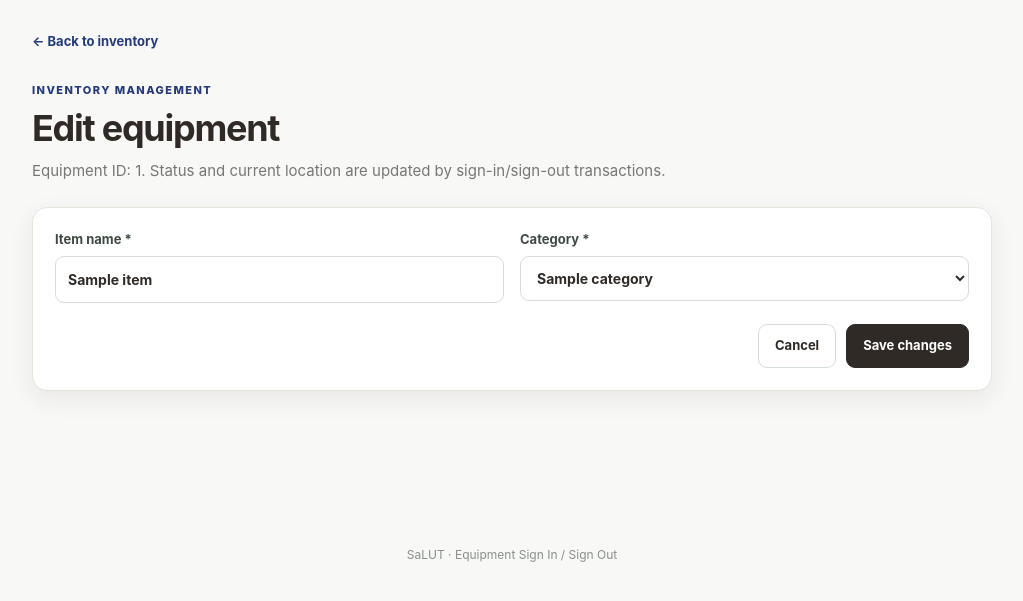
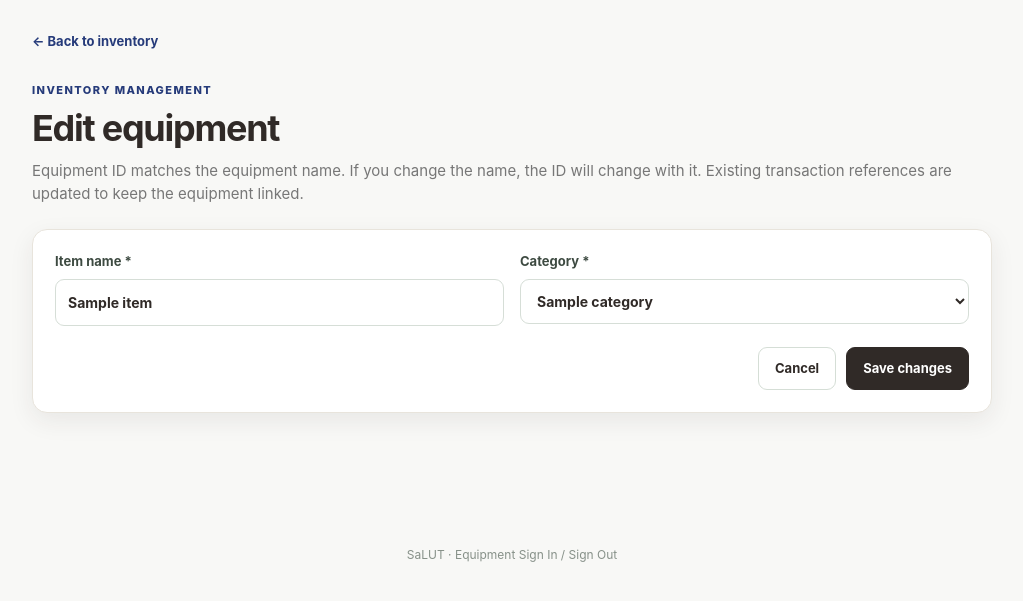
Before and after one commit to Prabath98/salut-equipment-system, a Flask app: template templates/inventory_edit.html in a window 1280 px wide. Shown: the part 99-700 px from the top of the page, without its empty margins (128-1151 px from the left). Run offline with Flask 3, Linux system fonts and the light colour scheme; the template is opened without the code that fills it: most values are stand-ins (such as "Sample title", 1, 10 or a date in 2020).

Commit message:
Explain that equipment ID follows equipment name

```diff
--- a/templates/inventory_edit.html
+++ b/templates/inventory_edit.html
@@ -1 +1 @@
-{% extends 'base.html' %}{% block title %}Edit Equipment · SaLUT{% endblock %}{% block content %}<a class="back" href="{{ url_for('inventory_add') }}">← Back to inventory</a><section class="page-heading"><div class="eyebrow">INVENTORY MANAGEMENT</div><h1>Edit equipment</h1><p class="muted">Equipment ID: {{ item['Equipment ID'] }}. Status and current location are updated by sign-in/sign-out transactions.</p></section><form method="post" class="panel stack"><input type="hidden" name="_csrf_token" value="{{ csrf_token }}"><div class="form-grid"><label>Item name *<input name="name" value="{{ item['Item Name'] }}" required></label><label>Category *<select name="category" required>{% for c in categories %}<option value="{{ c }}" {% if c==item['Category'] %}selected{% endif %}>{{ c }}</option>{% endfor %}</select></label></div><div class="form-actions"><a class="btn secondary" href="{{ url_for('inventory_add') }}">Cancel</a><button class="btn primary" type="submit">Save changes</button></div></form>{% endblock %}
+{% extends 'base.html' %}{% block title %}Edit Equipment · SaLUT{% endblock %}{% block content %}<a class="back" href="{{ url_for('inventory_add') }}">← Back to inventory</a><section class="page-heading"><div class="eyebrow">INVENTORY MANAGEMENT</div><h1>Edit equipment</h1><p class="muted">Equipment ID matches the equipment name. If you change the name, the ID will change with it. Existing transaction references are updated to keep the equipment linked.</p></section><form method="post" class="panel stack"><input type="hidden" name="_csrf_token" value="{{ csrf_token }}"><div class="form-grid"><label>Item name *<input name="name" value="{{ item['Item Name'] }}" required></label><label>Category *<select name="category" required>{% for c in categories %}<option value="{{ c }}" {% if c==item['Category'] %}selected{% endif %}>{{ c }}</option>{% endfor %}</select></label></div><div class="form-actions"><a class="btn secondary" href="{{ url_for('inventory_add') }}">Cancel</a><button class="btn primary" type="submit">Save changes</button></div></form>{% endblock %}
```
